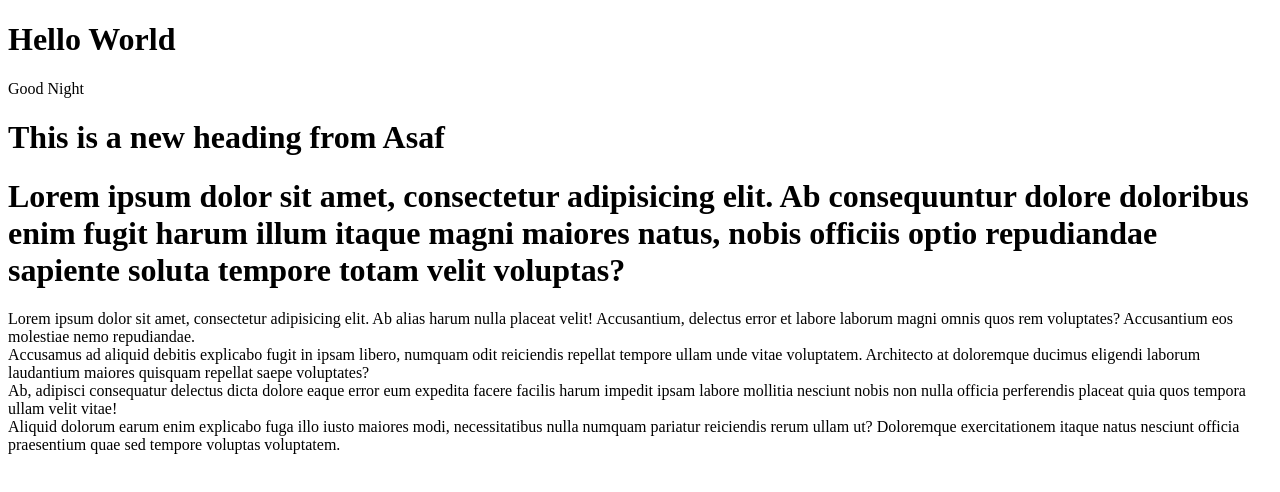
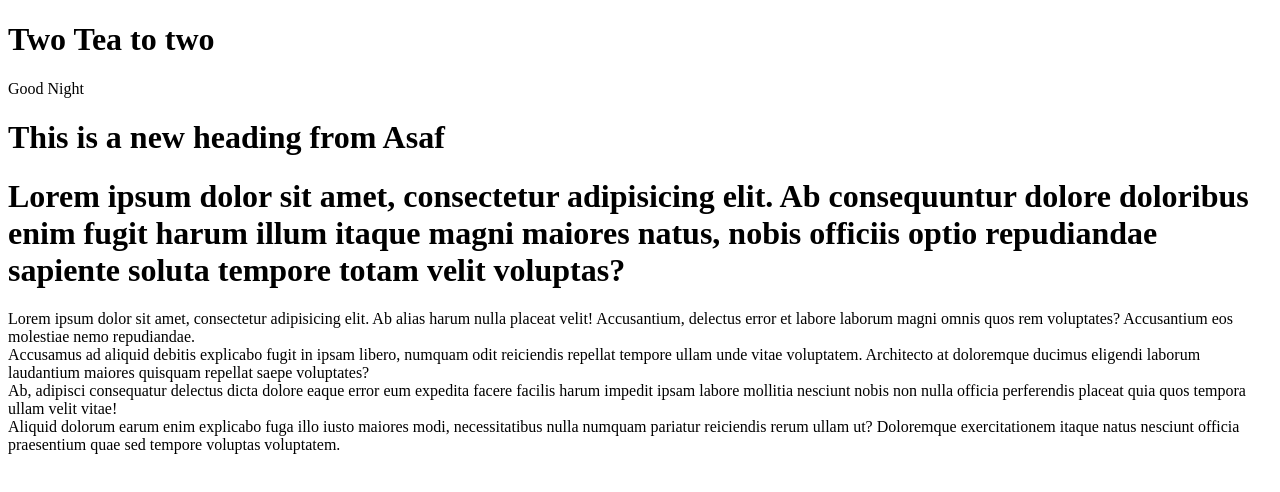
Before and after one commit to pol292/git-lesson, a plain HTML site: page index.html in a window 1280 px wide. Drawn offline with Linux system fonts and the light colour scheme.

Commit message:
change header

```diff
--- a/index.html
+++ b/index.html
@@ -6,7 +6,7 @@
     <title>Document</title>
   </head>
   <body>
-    <h1>Hello World</h1>
+    <h1>Two Tea to two</h1>
     <p>Good Night</p>
 
     <h1>This is a new heading from Asaf</h1>
```
